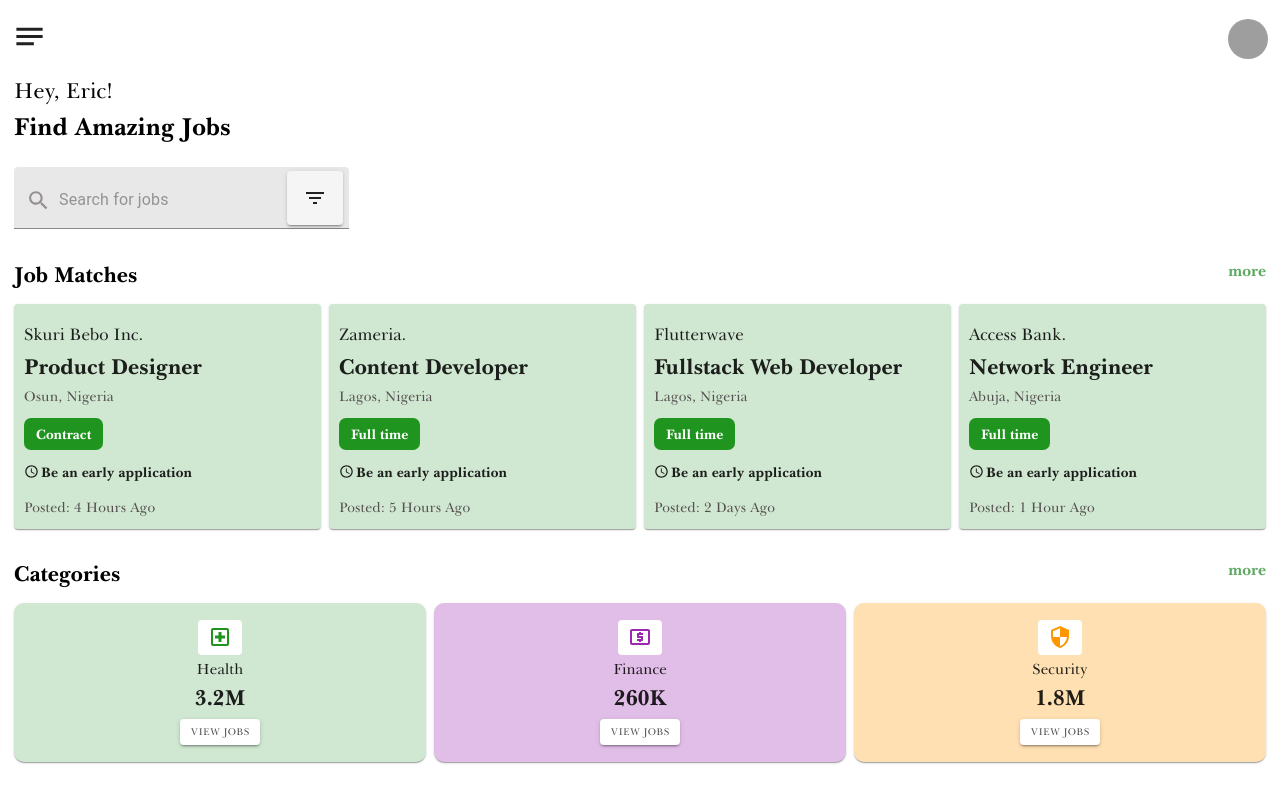
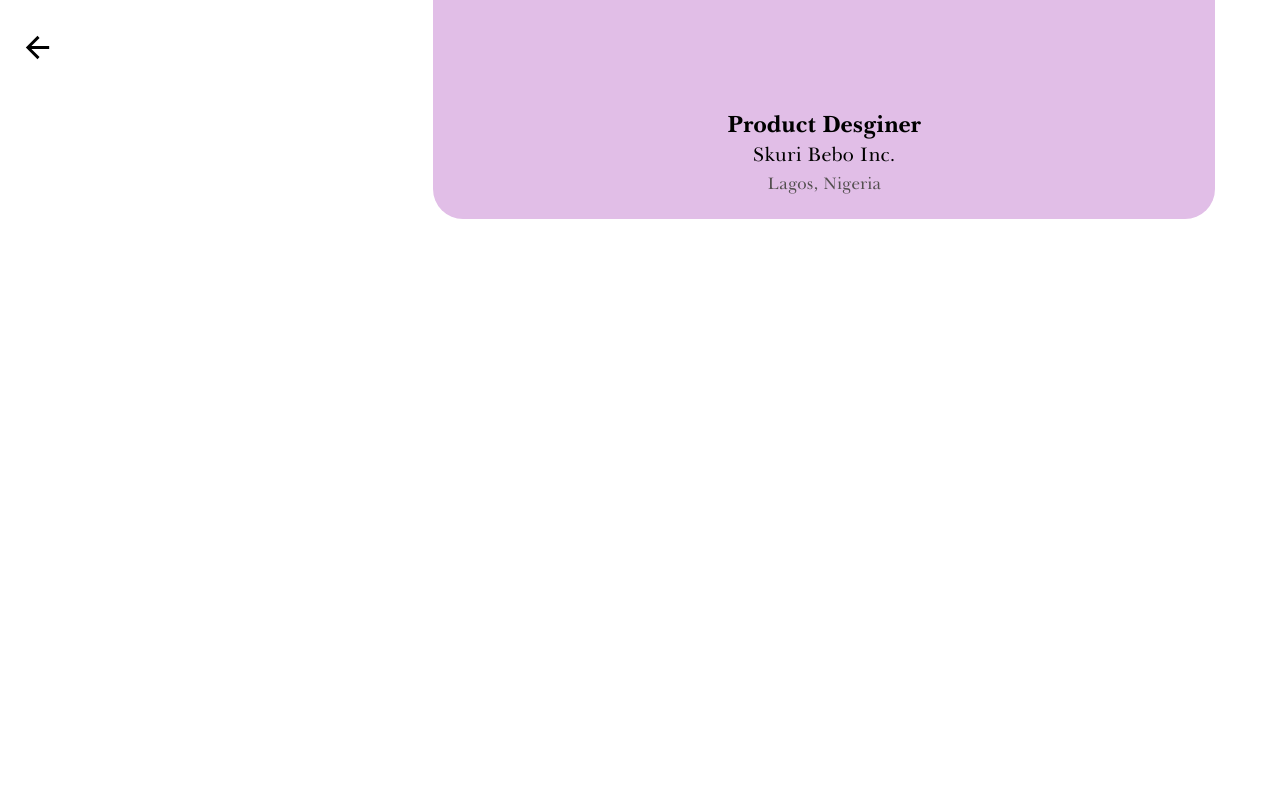
Before and after one commit to DanLowo/Chat-Application, a React (Create React App) app: page / in a window 1280 px wide. Built offline with nearby package versions, Linux system fonts and the light colour scheme; grey boxes are pictures that could not be loaded.

Commit message:
created viewJobHeader

```diff
--- a/src/App.js
+++ b/src/App.js
@@ -1,8 +1,13 @@
-import HiringDesign from './Projects/Hiring_Design/index'
+// import HiringDesign from './Projects/Hiring_Design/index'
+import ViewJob from './Projects/Hiring_Design/viewJob'
+
+// import all project css
+import "./css/Hiring_Design/App.css"
 
 function App() {
   return <div className="App">
-    <HiringDesign/>
+    {/* <HiringDesign/> */}
+    <ViewJob/>
   </div>;
 }
 
--- a/src/Projects/Hiring_Design/index.js
+++ b/src/Projects/Hiring_Design/index.js
@@ -1,6 +1,4 @@
 import React from "react";
-
-import "../../css/Hiring_Design/App.css"
 
 // import all project components
 import Navbar from "../../components/Hiring_Design/navbar";
@@ -15,7 +13,7 @@ import Typography from "@material-ui/core/Typography";
 
 function index() {
   return (
-    <div>
+    <div id="index">
       <Navbar />
       <div className="main">
         <Typography id="heyEric" variant="h6" component="h6">
--- /dev/null
+++ b/src/Projects/Hiring_Design/viewJob.js
@@ -0,0 +1,16 @@
+import React from 'react'
+
+import ViewJobHeader from "../../components/Hiring_Design/viewJobHeader"
+
+function viewJob() {
+    return (
+        <div>
+            <ViewJobHeader/>
+            <div>
+
+            </div>
+        </div>
+    )
+}
+
+export default viewJob
--- /dev/null
+++ b/src/components/Hiring_Design/viewJobHeader.js
@@ -0,0 +1,27 @@
+import React from 'react'
+
+import ArrowBackOutlinedIcon from '@material-ui/icons/ArrowBackOutlined';
+import Grid from "@material-ui/core/Grid"
+import Typography from '@material-ui/core/Typography';
+
+function viewJobHeader() {
+    return (
+        <div id="viewJobHeader">
+            <Grid container>
+                <Grid item xs={2} md={4} lg={4}>
+                    <ArrowBackOutlinedIcon fontSize="large" className="topSpacing"/>
+                </Grid>
+                <Grid item xs={10} md={8} lg={8}>
+                <div align="center" id="viewJobHeaderDesign">
+                    <Typography variant="h3" id="viewJobPosition" component="h3">Product Desginer</Typography>
+                    <Typography variant="h4" id="viewJobCompany" component="h4">Skuri Bebo  Inc.</Typography>
+                    <Typography variant="h4" id="viewJobLocation" component="h4">Lagos, Nigeria</Typography>
+                </div>
+                </Grid>
+            </Grid>
+
+        </div>
+    )
+}
+
+export default viewJobHeader
--- a/src/css/Hiring_Design/App.css
+++ b/src/css/Hiring_Design/App.css
@@ -25,9 +25,13 @@
 
 
 body{
+    margin: 0px;
+}
+
+.index{
     padding-top: 7px;
     padding-bottom: 15px;
-     margin: 0px;
+    margin: 0px;
 }
 
 .main{
@@ -195,3 +199,41 @@ body{
 .topSpacing{
     margin-top: 30px;
 }
+
+#viewJobHeader{
+    padding-right: 20px;
+    padding-left: 20px;
+}
+
+#viewJobHeader body{
+    padding-top: 0px;
+    margin-top: 0px;
+}
+
+#viewJobHeaderDesign{
+    background-color: #e1bee7;
+    padding-top: 110px;
+    padding-bottom: 15px;
+    margin-right: 45px;
+    border-bottom-right-radius: 30px;
+    border-bottom-left-radius: 30px;
+}
+
+#viewJobCompany{
+    font-size: 20px;
+    margin-bottom: 5px;
+    font-family: 'Normal'
+}
+
+#viewJobPosition{
+    font-size: 24px;
+    font-family: "Bold";
+    margin-bottom: 5px;
+}
+
+#viewJobLocation{
+    font-size: 17px;
+    color: rgb(83, 79, 79);
+    margin-bottom: 10px;
+    font-family: 'Normal'
+}
```
